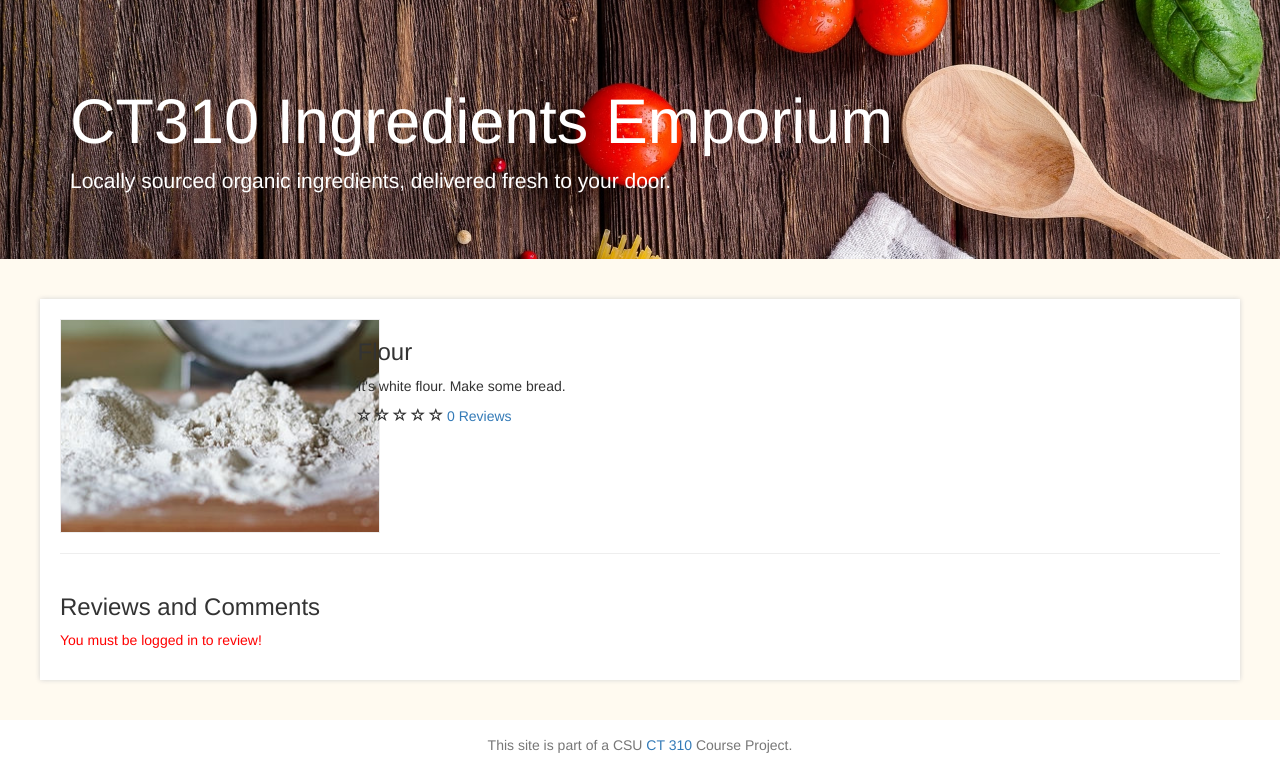
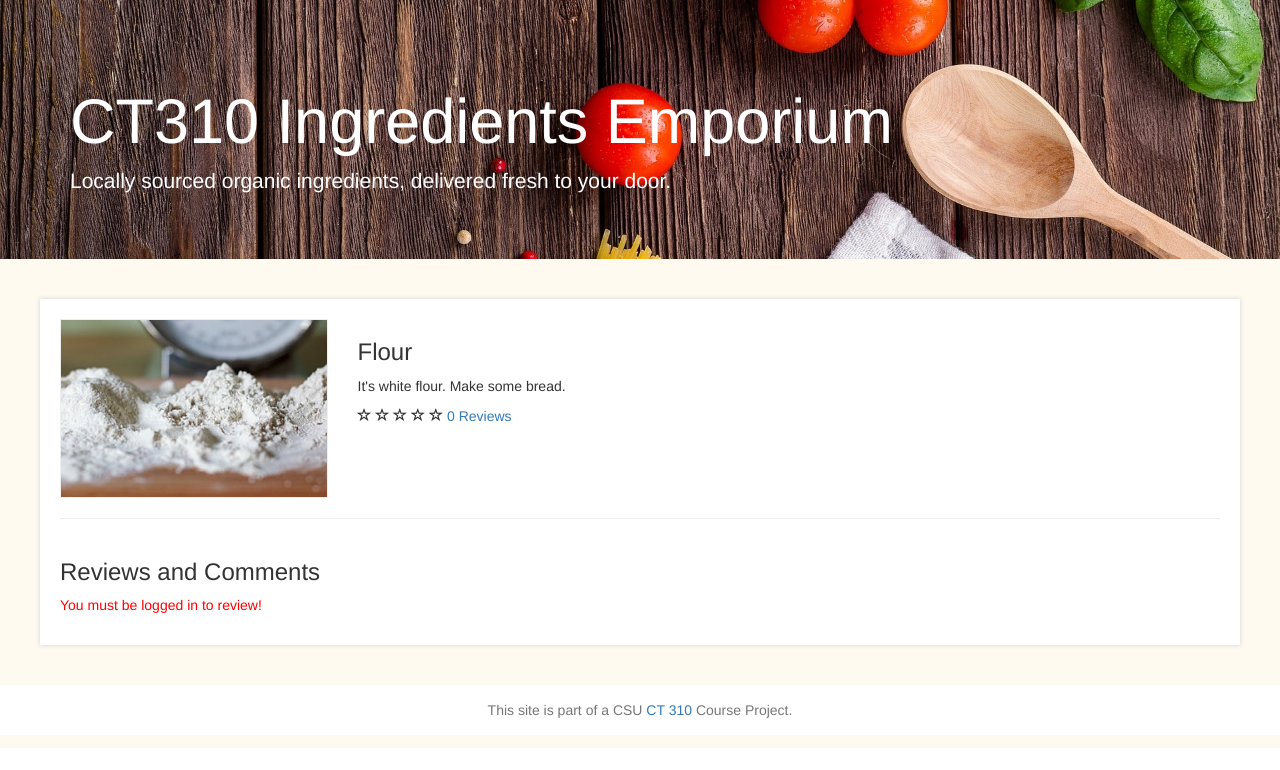
Before and after one commit to mjrerle/webdevp1, a PHP site: page /products.php?action=view&id=0 in a window 1280 px wide. Shown: the part 52-822 px from the top of the page. After the commit the page ends 800 px from the top, so only its background shows below. Run offline with PHP 8.4, Linux system fonts and the light colour scheme; some libraries are stand-ins or nearby versions.

Commit message:
Fixed issue of overlapping image and description by changing image from fixed width.

```diff
--- a/css/stylesheet.css
+++ b/css/stylesheet.css
@@ -120,7 +120,7 @@ nav > .container {
 }
 
 .product-image {
-    width: 320px;
+    max-width: 100%;
     border: 1px solid #eee;
 }
 
--- a/templates/product_page.php
+++ b/templates/product_page.php
@@ -13,16 +13,16 @@ include 'templates/jumbotron.php';
 ?>
 <div class="container-fluid product-details">
     <div class="row">
-        <div class="col-sm-3" id="productImgCol">
+        <div class="col-md-3" id="productImgCol">
             <img class="product-image" src="<?php echo $ingredient->imgURL; ?>" alt="product image">
         </div>
-        <div class="col-sm-3" id="productDetailsCol">
+        <div class="col-md-3" id="productDetailsCol">
             <h3><?php echo $ingredient->name; ?></h3>
             <p><?php echo $ingredient->description; ?></p>
             <?php echo $reviewStore->getRatingStars($reviewStore->getProductAvgRating($ingredient['id'])); ?>
             <span class=""><a href="#reviewList"><?php echo $reviewCount; ?> Reviews</a></span>
         </div>
-        <div class="col-sm-4" id="productPurchaseCol">
+        <div class="col-md-3" id="productPurchaseCol">
 
         </div>
     </div>
```
